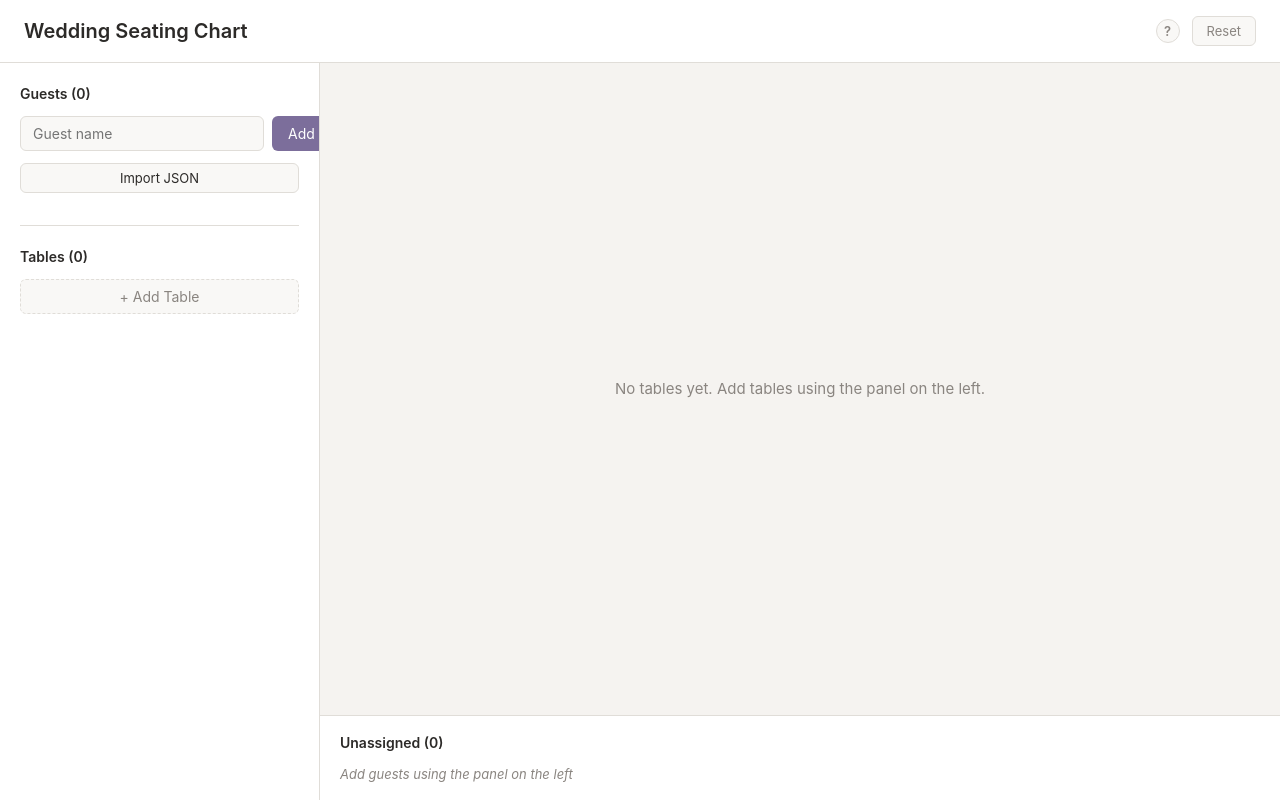
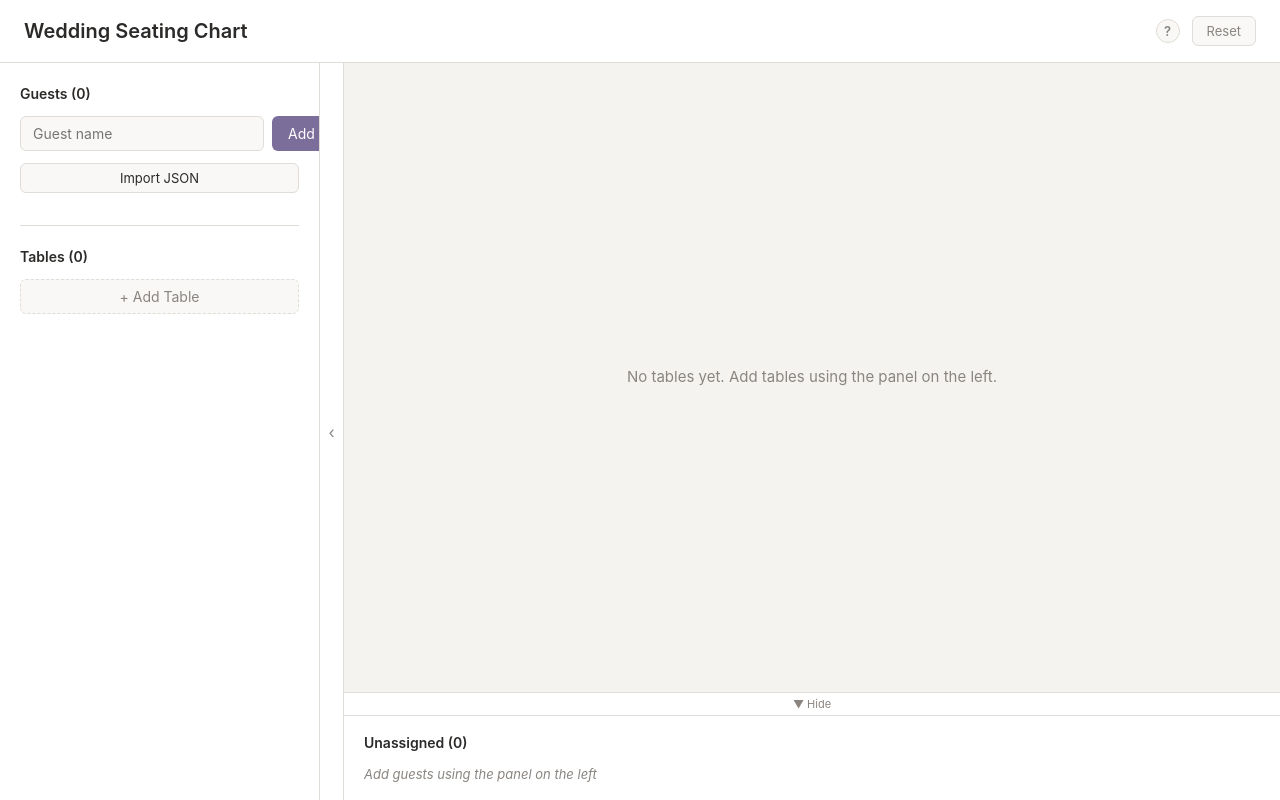
Before and after one commit to tayloraleach/wedding-seats, a React (Vite) app: page / in a window 1280 px wide. Built offline with nearby package versions, Linux system fonts and the light colour scheme.

Commit message:
allow sidebar and unassigned panels to be collapsed to allow more space to review tables

```diff
--- a/src/App.css
+++ b/src/App.css
@@ -87,9 +87,82 @@
   overflow: hidden;
 }
 
+/* Sidebar collapse wrapper */
+.app__sidebar {
+  width: 320px;
+  min-width: 320px;
+  overflow: hidden;
+  transition: width 0.25s ease, min-width 0.25s ease;
+}
+
+.app__sidebar--collapsed {
+  width: 0;
+  min-width: 0;
+}
+
+.app__sidebar-toggle {
+  width: 24px;
+  min-width: 24px;
+  border: none;
+  border-right: 1px solid var(--border-color);
+  background: var(--panel-bg);
+  color: var(--text-muted);
+  font-size: 16px;
+  cursor: pointer;
+  display: flex;
+  align-items: center;
+  justify-content: center;
+  padding: 0;
+  transition: color 0.15s, background 0.15s;
+}
+
+.app__sidebar-toggle:hover {
+  background: var(--surface);
+  color: var(--text-primary);
+}
+
 .app__main {
   flex: 1;
   display: flex;
   flex-direction: column;
   overflow: hidden;
 }
+
+/* Unassigned pool collapse wrapper */
+.app__pool {
+  display: grid;
+  grid-template-rows: auto 1fr;
+  transition: grid-template-rows 0.25s ease;
+}
+
+.app__pool--collapsed .unassigned-pool {
+  overflow: hidden;
+  min-height: 0;
+  padding-top: 0;
+  padding-bottom: 0;
+  border-top: none;
+}
+
+.app__pool--collapsed {
+  grid-template-rows: auto 0fr;
+}
+
+.app__pool-toggle {
+  display: flex;
+  align-items: center;
+  justify-content: center;
+  gap: 6px;
+  padding: 4px 12px;
+  border: none;
+  border-top: 1px solid var(--border-color);
+  background: var(--panel-bg);
+  color: var(--text-muted);
+  font-size: 11px;
+  cursor: pointer;
+  transition: color 0.15s, background 0.15s;
+}
+
+.app__pool-toggle:hover {
+  background: var(--surface);
+  color: var(--text-primary);
+}
--- a/src/App.tsx
+++ b/src/App.tsx
@@ -22,6 +22,8 @@ function App() {
   const [state, dispatch] = usePersistedState();
   const [activeGuest, setActiveGuest] = useState<Guest | null>(null);
   const [showInfo, setShowInfo] = useState(false);
+  const [sidebarCollapsed, setSidebarCollapsed] = useState(false);
+  const [poolCollapsed, setPoolCollapsed] = useState(false);
   const infoTimeout = useRef<ReturnType<typeof setTimeout>>(undefined);
 
   const handleReset = () => {
@@ -121,7 +123,17 @@ function App() {
           </div>
         </header>
         <div className="app__body">
-          <ControlPanel />
+          <div className={`app__sidebar ${sidebarCollapsed ? 'app__sidebar--collapsed' : ''}`}>
+            <ControlPanel />
+          </div>
+          <button
+            className="app__sidebar-toggle"
+            onClick={() => setSidebarCollapsed(!sidebarCollapsed)}
+            aria-label={sidebarCollapsed ? 'Show sidebar' : 'Hide sidebar'}
+            title={sidebarCollapsed ? 'Show sidebar' : 'Hide sidebar'}
+          >
+            {sidebarCollapsed ? '›' : '‹'}
+          </button>
           <div className="app__main">
             <DndContext
               sensors={sensors}
@@ -130,7 +142,17 @@ function App() {
               onDragCancel={handleDragCancel}
             >
               <FloorPlan />
-              <UnassignedPool />
+              <div className={`app__pool ${poolCollapsed ? 'app__pool--collapsed' : ''}`}>
+                <button
+                  className="app__pool-toggle"
+                  onClick={() => setPoolCollapsed(!poolCollapsed)}
+                  aria-label={poolCollapsed ? 'Show unassigned guests' : 'Hide unassigned guests'}
+                  title={poolCollapsed ? 'Show unassigned guests' : 'Hide unassigned guests'}
+                >
+                  {poolCollapsed ? '▲ Unassigned' : '▼ Hide'}
+                </button>
+                <UnassignedPool />
+              </div>
               <DragOverlay dropAnimation={{ duration: 200, easing: 'ease' }}>
                 {activeGuest ? <GuestChip guest={activeGuest} isOverlay /> : null}
               </DragOverlay>
--- a/src/components/ControlPanel/ControlPanel.css
+++ b/src/components/ControlPanel/ControlPanel.css
@@ -5,6 +5,7 @@
   background: var(--panel-bg);
   border-right: 1px solid var(--border-color);
   overflow-y: auto;
+  overflow-x: hidden;
   height: 100%;
 }
 
--- a/src/components/UnassignedPool/UnassignedPool.css
+++ b/src/components/UnassignedPool/UnassignedPool.css
@@ -3,7 +3,7 @@
   background: var(--panel-bg);
   border-top: 1px solid var(--border-color);
   min-height: 80px;
-  transition: background 0.15s;
+  transition: background 0.15s, min-height 0.25s ease, padding 0.25s ease;
 }
 
 .unassigned-pool--over {
```
